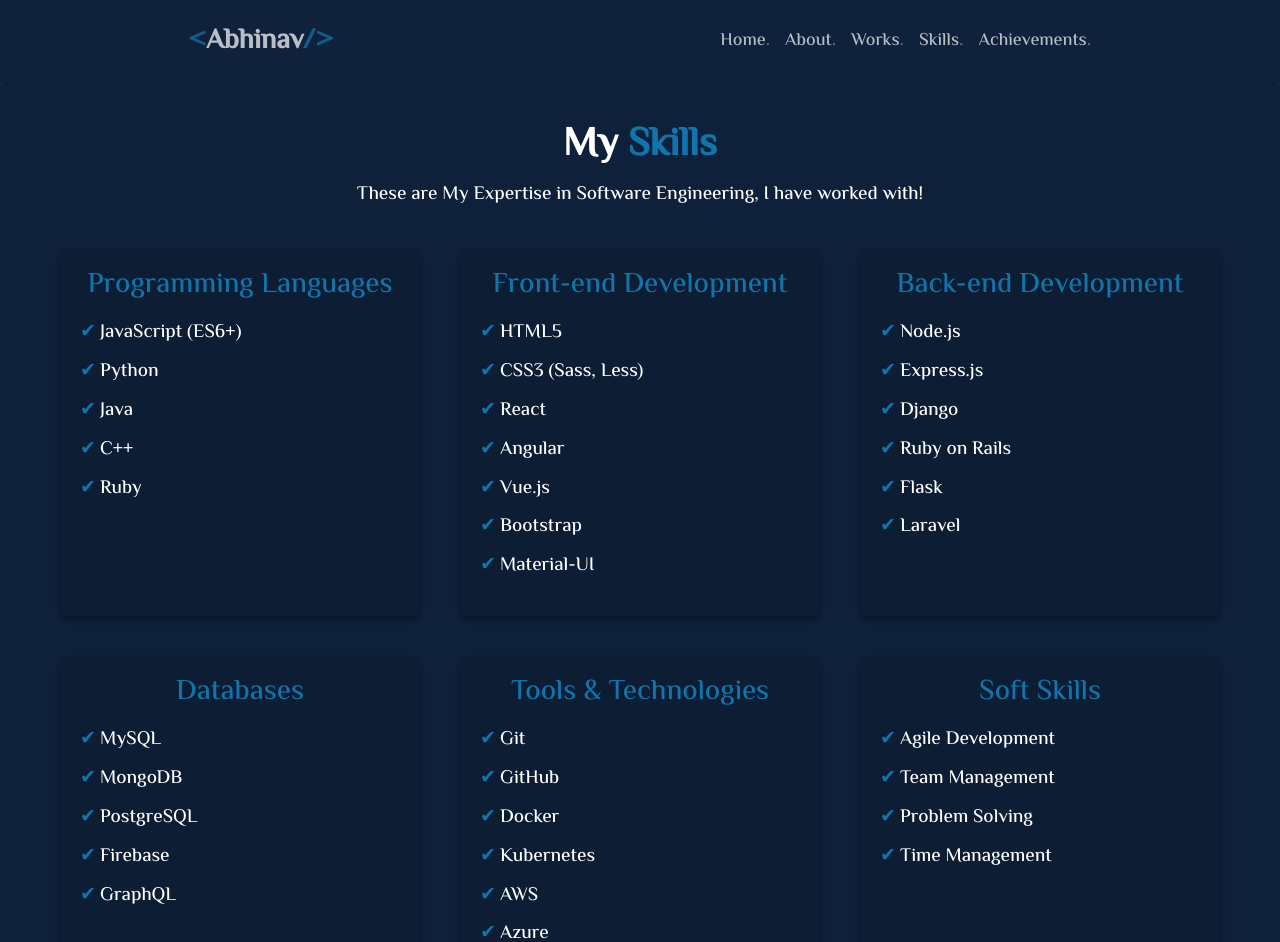
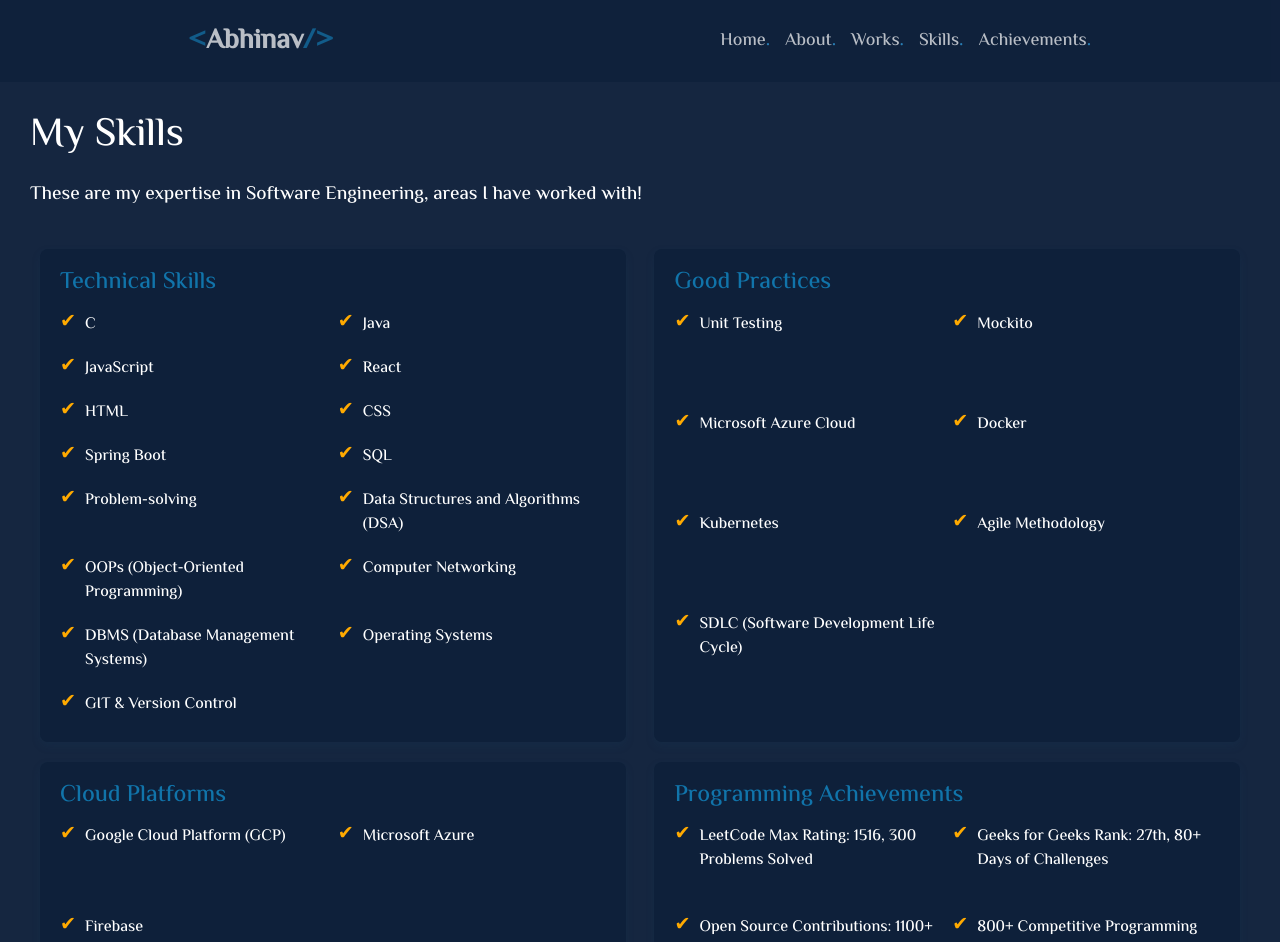
Before and after one commit to Abhinavrajsrivastav/AbhainavSrivastav, a React (Create React App) app: page /Skills in a window 1280 px wide. Shown: the top 942 px of the page. Built offline with nearby package versions, Linux system fonts and the light colour scheme.

Commit message:
01-10-2024-001

```diff
--- a/src/Components/Footter/Fotter.js
+++ b/src/Components/Footter/Fotter.js
@@ -36,7 +36,7 @@ const Fotter = () => {
                         <a href="/">Home</a>
                         <Link to="/About"><span>About</span></Link>
                         <a href="https://drive.google.com/file/d/1JjRcko3rAMu08toTWp0-SVjS8o4pSHrG/view?usp=drivesdk">Resume</a>
-                        <Link to="/Contact"><span>Contact</span></Link>
+                        <a href="https://www.codechef.com/users/abhinav_254"><span>CodeChef</span></a>
                         <Link to="/Achievements"><span>Achievements</span></Link>
                     </div>
                     <div className="Fotter-Projects FC">
--- a/src/Components/Skills/Skills.css
+++ b/src/Components/Skills/Skills.css
@@ -1,70 +1,73 @@
 .skills-section {
-  background-color: var(--bg-color);
-  color: #ffffff;
-  padding: 40px;
-  border-radius: 8px;
+  padding: 30px;
+  background-color: var(--primary-color);
 }
 
 .skills-title {
-  text-align: center;
   font-size: 2.5rem;
-  margin-bottom: 10px;
-  font-weight: bold;
+  margin-bottom: 20px;
 }
 
-.skills-title span{
-  color: var(--text-color);
-}
-
-.skills-subTitle{
-  text-align: center;
+.skills-subTitle {
   font-size: 1.2rem;
-  margin-bottom: 20px;
+  margin-bottom: 30px;
 }
 
 .skills-categories {
   display: flex;
   flex-wrap: wrap;
-  justify-content: space-around;
+  justify-content: space-between;
 }
 
 .skills-category {
-  margin: 20px;
+  background-color: var(--bg-color);
+  border-radius: 8px;
+  box-shadow: 0 4px 8px rgba(21, 65, 93, 0.169);
   padding: 20px;
-  background-color: rgba(0, 0, 0, 0.1);
-  border-radius: 8px;
-  flex-basis: 30%;
-  box-shadow: 0 4px 6px rgba(0, 0, 0, 0.3);
+  margin: 10px;
+  width: 48%; /* Divides the container into two columns */
+  min-height: 250px; /* Minimum height for consistent card sizes */
+  display: flex;
+  flex-direction: column;
+  justify-content: space-between;
 }
 
 .skills-category h3 {
-  font-size: 1.8rem;
-  margin-bottom: 15px;
-  text-align: center;
-  color: var(--text-color);
+  font-size: 1.5rem;
+  margin-bottom: 10px;
 }
 
+/* Grid-based UL for consistent heights and automatic column distribution */
 .skills-category ul {
-  list-style-type: none;
+  display: grid;
+  grid-template-columns: repeat(auto-fill, minmax(200px, 1fr)); /* Responsive columns */
+  grid-gap: 10px; /* Space between list items */
   padding: 0;
+  list-style: none;
+  height: 100%; /* Makes all <ul> have the same height */
+  margin: 0;
 }
 
 .skills-category ul li {
-  font-size: 1.2rem;
-  margin-bottom: 10px;
-  padding-left: 20px;
-  position: relative;
+  font-size: 1rem;
+  padding: 5px 0;
+  position: relative; /* For positioning the tick */
+  padding-left: 25px; /* Space for the tick */
 }
 
-.skills-category ul li:before {
-  content: "✔";
-  position: absolute;
-  left: 0;
-  color: var(--text-color);
+/* Adding blue tick */
+.skills-category ul li::before {
+  content: "✔"; /* Unicode character for check mark */
+  color: rgb(255, 170, 0); /* Blue color for the tick */
+  position: absolute; /* Positioning the tick */
+  left: 0; /* Aligns the tick to the left */
+  top: 0; /* Aligns the tick with the top of the list item */
+  font-size: 1.2rem; /* Adjust size as necessary */
 }
 
-@media screen and (max-width: 768px) {
+/* Responsive Design for Mobile */
+@media (max-width: 768px) {
   .skills-category {
-    flex-basis: 100%;
+    width: 100%;
   }
 }
--- a/src/Components/Skills/Skills.jsx
+++ b/src/Components/Skills/Skills.jsx
@@ -3,86 +3,76 @@ import './Skills.css';
 
 function Skills() {
   return (
-     <section className="skills-section">
-      <h2 className="skills-title">My <span>Skills</span>
-
-      </h2>
-      <p className="skills-subTitle">These are My Expertise in Software Engineering, I have worked with!</p>
+    <section className="skills-section">
+      <h2 className="skills-title">My <span>Skills</span></h2>
+      <p className="skills-subTitle">These are my expertise in Software Engineering, areas I have worked with!</p>
       <div className="skills-categories">
 
-        {/* Programming Languages */}
+        {/* Technical Skills */}
         <div className="skills-category">
-          <h3>Programming Languages</h3>
+          <h3>Technical Skills</h3>
           <ul>
-            <li>JavaScript (ES6+)</li>
-            <li>Python</li>
+            <li>C</li>
             <li>Java</li>
-            <li>C++</li>
-            <li>Ruby</li>
-          </ul>
-        </div>
-
-        {/* Frontend Development */}
-        <div className="skills-category">
-          <h3>Front-end Development</h3>
-          <ul>
-            <li>HTML5</li>
-            <li>CSS3 (Sass, Less)</li>
+            <li>JavaScript</li>
             <li>React</li>
-            <li>Angular</li>
-            <li>Vue.js</li>
-            <li>Bootstrap</li>
-            <li>Material-UI</li>
-          </ul>
-        </div>
-
-        {/* Backend Development */}
-        <div className="skills-category">
-          <h3>Back-end Development</h3>
-          <ul>
-            <li>Node.js</li>
-            <li>Express.js</li>
-            <li>Django</li>
-            <li>Ruby on Rails</li>
-            <li>Flask</li>
-            <li>Laravel</li>
-          </ul>
-        </div>
-
-        {/* Databases */}
-        <div className="skills-category">
-          <h3>Databases</h3>
-          <ul>
-            <li>MySQL</li>
-            <li>MongoDB</li>
-            <li>PostgreSQL</li>
-            <li>Firebase</li>
-            <li>GraphQL</li>
-          </ul>
-        </div>
-
-        {/* Tools and Technologies */}
-        <div className="skills-category">
-          <h3>Tools & Technologies</h3>
-          <ul>
-            <li>Git</li>
-            <li>GitHub</li>
-            <li>Docker</li>
-            <li>Kubernetes</li>
-            <li>AWS</li>
-            <li>Azure</li>
-            <li>Google Cloud</li>
+            <li>HTML</li>
+            <li>CSS</li>
+            <li>Spring Boot</li>
+            <li>SQL</li>
+            <li>Problem-solving</li>
+            <li>Data Structures and Algorithms (DSA)</li>
+            <li>OOPs (Object-Oriented Programming)</li>
+            <li>Computer Networking</li>
+            <li>DBMS (Database Management Systems)</li>
+            <li>Operating Systems</li>
+            <li>GIT & Version Control</li>
           </ul>
         </div>
 
         {/* Soft Skills */}
-        <div className="skills-category">
+        {/* <div className="skills-category">
           <h3>Soft Skills</h3>
           <ul>
-            <li>Agile Development</li>
-            <li>Team Management</li>
-            <li>Problem Solving</li>
-            <li>Time Management</li>
+            <li>Interpersonal Skills</li>
+            <li>Team Collaboration</li>
+            <li>Teamwork</li>
+            <li>Continuous Improvement</li>
+          </ul>
+        </div> */}
+
+        {/* Good Practices */}
+        <div className="skills-category">
+          <h3>Good Practices</h3>
+          <ul>
+            <li>Unit Testing</li>
+            <li>Mockito</li>
+            <li>Microsoft Azure Cloud</li>
+            <li>Docker</li>
+            <li>Kubernetes</li>
+            <li>Agile Methodology</li>
+            <li>SDLC (Software Development Life Cycle)</li>
+          </ul>
+        </div>
+
+        {/* Cloud Platforms */}
+        <div className="skills-category">
+          <h3>Cloud Platforms</h3>
+          <ul>
+            <li>Google Cloud Platform (GCP)</li>
+            <li>Microsoft Azure</li>
+            <li>Firebase</li>
+          </ul>
+        </div>
+
+        {/* Programming Achievements */}
+        <div className="skills-category">
+          <h3>Programming Achievements</h3>
+          <ul>
+            <li>LeetCode Max Rating: 1516, 300 Problems Solved</li>
+            <li>Geeks for Geeks Rank: 27th, 80+ Days of Challenges</li>
+            <li>Open Source Contributions: 1100+ Commits, 49+ Repositories</li>
+            <li>800+ Competitive Programming Problems Solved</li>
           </ul>
         </div>
 
```
